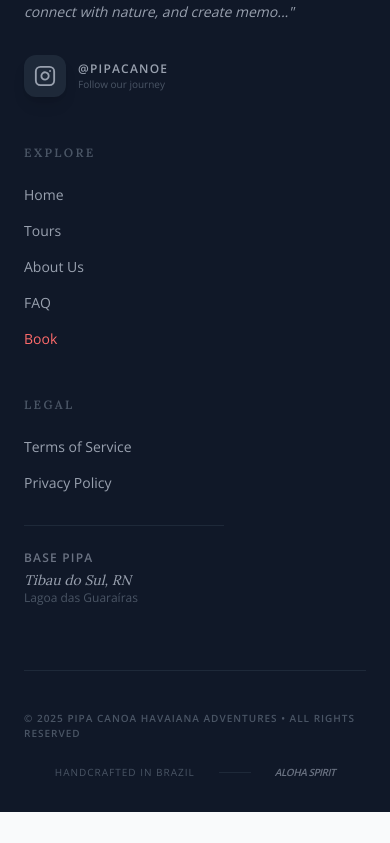
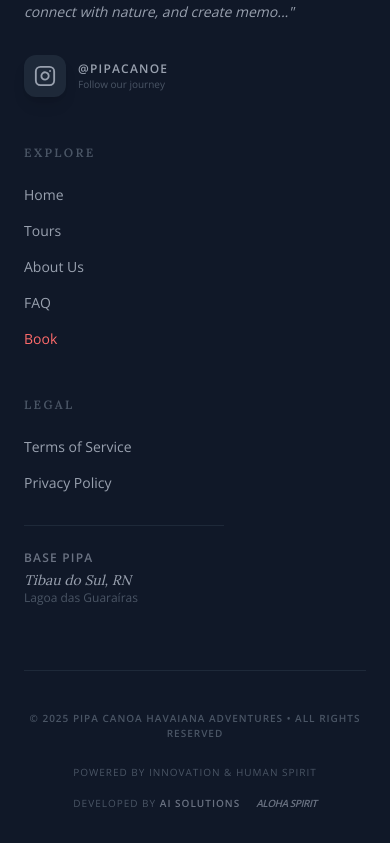
Before and after one commit to PadoSensei/eduardo-canoe-static-site, a React (Vite) app: page / in a window 390 px wide. Shown: the part 2949-3792 px from the top of the page. Before the commit the page ends 3761 px from the top, so only its background shows below. Built offline with nearby package versions, Linux system fonts and the light colour scheme; no server answers.

Commit message:
Added AI Solutions credit to footer and translation

```diff
--- a/src/components/Footer.jsx
+++ b/src/components/Footer.jsx
@@ -15,7 +15,6 @@ const Footer = () => {
           {/* Column 1: Brand Identity & Mission */}
           <div className="flex flex-col space-y-6">
             <div className="flex items-center gap-5">
-              {/* Logo as a high-contrast badge */}
               <BrandLogo className="w-16 h-16 transition-transform shadow-2xl md:w-20 md:h-20 hover:scale-105" />
 
               <div>
@@ -146,17 +145,36 @@ const Footer = () => {
           </div>
         </div>
 
-        {/* Bottom Bar: Final Polish */}
+        {/* Bottom Bar: Final Polish & Credits */}
         <div className="flex flex-col items-center justify-between gap-6 pt-10 border-t border-gray-800 md:flex-row">
-          <p className="text-[10px] tracking-widest text-gray-600 uppercase font-bold">
+          <p className="text-[10px] tracking-widest text-gray-600 uppercase font-bold text-center md:text-left">
             © {currentYear} Pipa Canoa Havaiana Adventures • All Rights Reserved
           </p>
 
-          <div className="flex items-center gap-6">
+          <div className="flex flex-wrap items-center justify-center gap-4 md:gap-6">
+            {/* Handcrafted Tag */}
+            <span className="text-[10px] text-gray-600 uppercase tracking-widest text-center">
+              {t("footer_powered_by")}
+            </span>
+
+            <div className="hidden md:block w-8 h-[1px] bg-gray-800"></div>
+
+            {/* AI SOLUTIONS CREDIT */}
             <span className="text-[10px] text-gray-600 uppercase tracking-widest">
-              Handcrafted in Brazil
+              {t("footer_developed_by")}{" "}
+              <a
+                href="https://aisolutions.irish" // Replace with your actual company URL
+                target="_blank"
+                rel="noopener noreferrer"
+                className="font-bold transition-colors text-gray-500 hover:text-[#FF6B6B]"
+              >
+                AI Solutions
+              </a>
             </span>
-            <div className="w-8 h-[1px] bg-gray-800"></div>
+
+            <div className="hidden md:block w-8 h-[1px] bg-gray-800"></div>
+
+            {/* Aloha Spirit Tag */}
             <span className="text-[10px] text-gray-500 font-bold uppercase tracking-tighter italic">
               Aloha Spirit
             </span>
--- a/src/data/translations.js
+++ b/src/data/translations.js
@@ -129,6 +129,8 @@ export const translations = {
     mapTitle: "Find Your Starting Point",
     mapSubtitle:
       "Our main departure is from Tibau do Sul, next to the Guaraíras Lagoon.",
+    footer_developed_by: "Developed by",
+    footer_powered_by: "Powered by Innovation & Human Spirit",
 
     // --- About Page
     about_title: "Meet Your Guide, Edu!",
@@ -260,6 +262,8 @@ export const translations = {
     mapTitle: "Encontre Seu Ponto de Partida",
     mapSubtitle:
       "Nossa principal saída é de Tibau do Sul, ao lado da Lagoa de Guaraíras.",
+    footer_developed_by: "Desenvolvido por",
+    footer_powered_by: "Impulsionado por Inovação e Espírito Humano",
 
     // --- About Page
     about_title: "Conheça Seu Guia, Edu!",
@@ -392,6 +396,8 @@ export const translations = {
     mapTitle: "Encuentra Tu Punto de Partida",
     mapSubtitle:
       "Nuestra salida principal es desde Tibau do Sul, al lado de la Laguna de Guaraíras.",
+    footer_developed_by: "Desarrollado por",
+    footer_powered_by: "Impulsado por Innovación y Espíritu Humano",
 
     // --- About Page
     about_title: "Conoce a tu Guía, Edu!",
```
